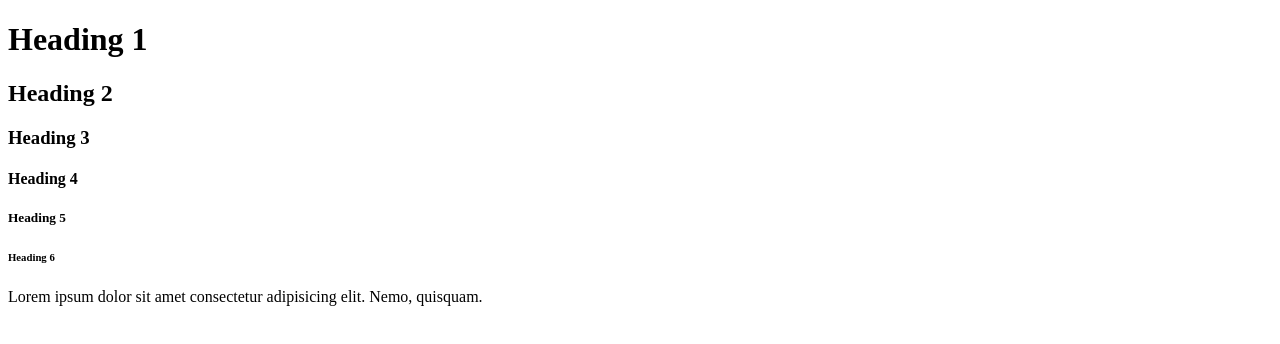
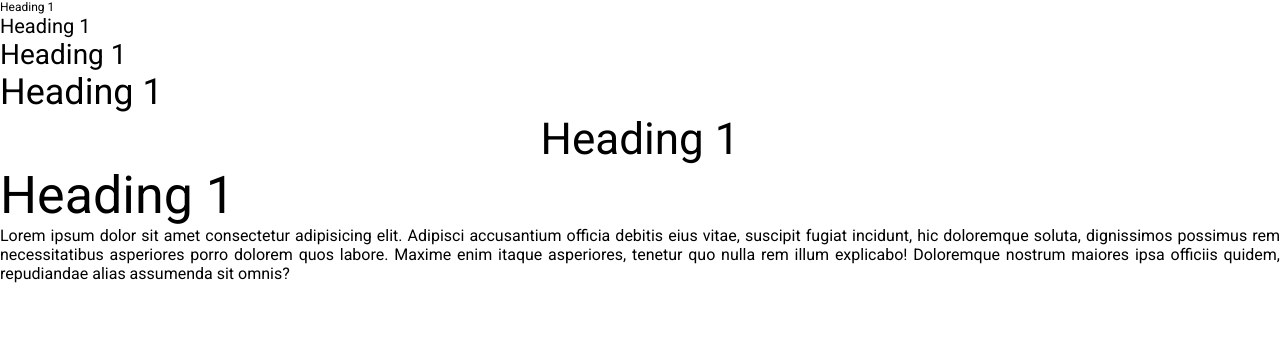
Before and after one commit to Adarsh0603/redbrick, a website: page index.html in a window 1280 px wide. Drawn offline with Linux system fonts and the light colour scheme.

Commit message:
typography css added

```diff
--- a/index.html
+++ b/index.html
@@ -7,13 +7,14 @@
     <link rel="stylesheet" href="./css/redbrick.css">
 </head>
 <body>
-    <h1 class="is-size-1">Heading 1</h1>
-    <h2 class="is-size-2">Heading 2</h2>
-    <h3 class="is-size-3">Heading 3</h3>
-    <h4 class="is-size-4">Heading 4</h4>
-    <h5 class="is-size-5">Heading 5</h5>
-    <h6 class="is-size-6">Heading 6</h6>
+    <h1 class="ts-1 ">Heading 1</h1>
+    <h1 class="ts-2">Heading 1</h1>
+    <h1 class="ts-3">Heading 1</h1>
+    <h1 class="ts-4">Heading 1</h1>
+    <h1 class="ts-5 ta-left-m ta-center">Heading 1</h1>
+    <h1 class="ts-6 ">Heading 1</h1>
+    <p class="ta-justify">Lorem ipsum dolor sit amet consectetur adipisicing elit. Adipisci accusantium officia debitis eius vitae, suscipit fugiat incidunt, hic doloremque soluta, dignissimos possimus rem necessitatibus asperiores porro dolorem quos labore. Maxime enim itaque asperiores, tenetur quo nulla rem illum explicabo! Doloremque nostrum maiores ipsa officiis quidem, repudiandae alias assumenda sit omnis?</p>
 
-    <p>Lorem ipsum dolor sit amet consectetur adipisicing elit. Nemo, quisquam.</p>
+
 </body>
 </html>
--- a/scss/foundation/_text.scss
+++ b/scss/foundation/_text.scss
@@ -1,27 +1,65 @@
 @use "sass:math";
-$index:0;
 
 @each $size in $sizes {
-    $index : $index+1;
-    .ts-#{$index}{
-        font-size: $size;
+  $index: index($sizes, $size);
+  .ts-#{$index} {
+    font-size: $size;
+    @include laptop {
+      font-size: math.div($size, 1.25);
     }
+    @include tablet {
+      font-size: math.div($size, 1.5);
+    }
+    @include mobile {
+      font-size: math.div($size, 2);
+    }
+  }
 }
-$index:0;
+
 @each $weight in $weights {
-    $index: $index+1;
-    .wt-#{$index}{
-        font-weight: $weight;
+  $index: index($weights, $weight);
+
+  .wt-#{$index} {
+    font-weight: $weight;
+  }
+}
+
+$text-alignments: center left right justify;
+
+@each $alignment in $text-alignments{
+    .ta-#{$alignment}{
+        text-align: $alignment;
     }
 
-}
-$index:0;
-
-@include mobile{
-    @each $size in $sizes {
-        $index : $index+1;
-        .ts-#{$index}-m{
-            font-size: math.div($size,2);
+    @include laptop{
+        .ta-#{$alignment}-l{
+            text-align: $alignment;
+        }
+    }
+    @include tablet{
+        .ta-#{$alignment}-t{
+            text-align: $alignment;
+        }
+    }
+    @include mobile{
+        .ta-#{$alignment}-m{
+            text-align: $alignment;
         }
     }
 }
+
+
+.t-capital{
+  text-transform: capitalize ;
+}
+
+.t-lower{
+  text-transform: lowercase ;
+}
+.t-upper{
+  text-transform: uppercase ;
+}
+
+.t-italic{
+  font-style: italic;
+}
--- a/scss/general/_mixins.scss
+++ b/scss/general/_mixins.scss
@@ -1,5 +1,18 @@
-@mixin mobile {
+
+@mixin mobile{
+    @media (max-width:480px) {
+        @content
+    }
+}
+
+@mixin tablet{
     @media (max-width:768px) {
         @content
     }
 }
+
+@mixin laptop{
+    @media (max-width:1024px) {
+        @content
+    }
+}
```
Also changed, not shown: css/redbrick.css.
